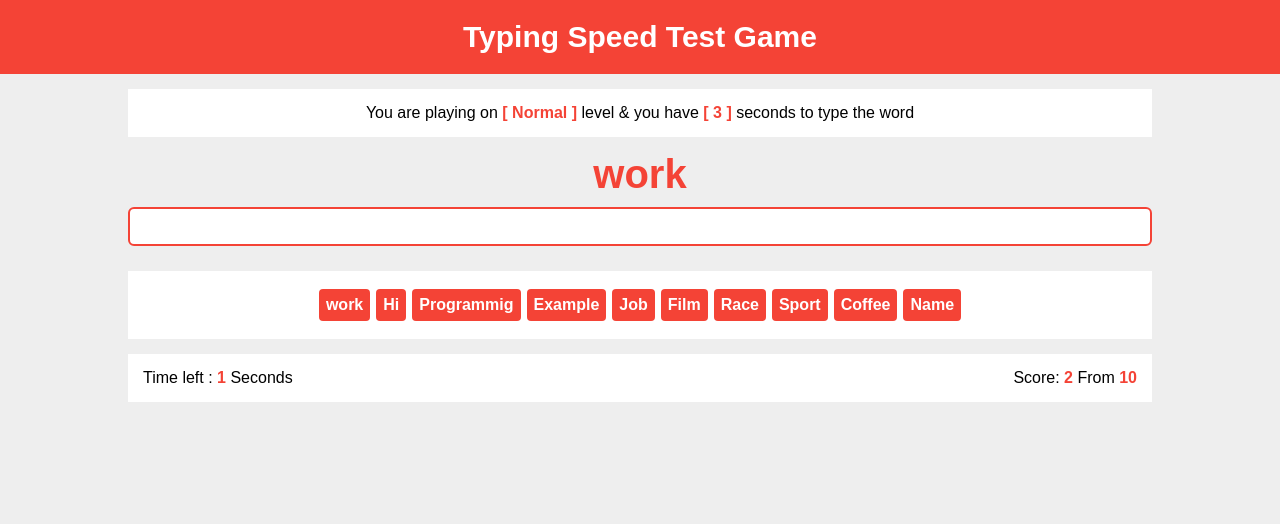
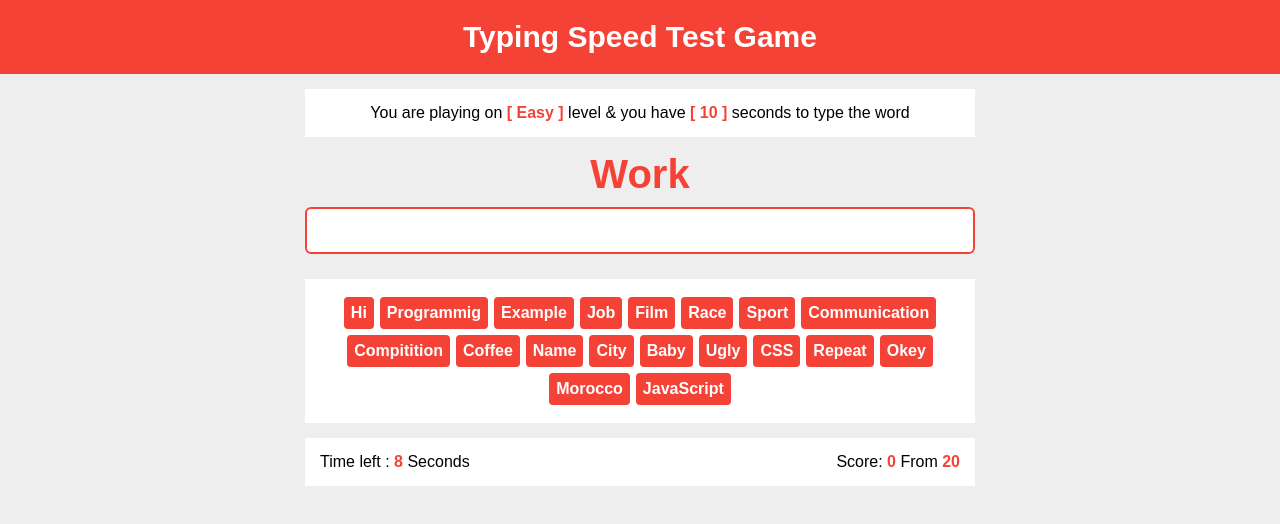
Before and after one commit to haitam-skhairi/typing-speed-game, a plain HTML site: page index.html in a window 1280 px wide. Both pictures are taken after a click on the element "Start Playing". Drawn offline with Linux system fonts and the light colour scheme.

Commit message:
Second push

```diff
--- a/index.html
+++ b/index.html
@@ -19,12 +19,13 @@
                 type the word
             </div>
             <div class="start-playing">Start Playing</div>
+            <div class="the-word"></div>
             <div class="up-coming-word"></div>
-            <input type="text">
+            <input type="text" class="input">
             <div class="rest-words"></div>
             <div class="foot-text">
-                <div>Time left : <span class="time-left">3</span> Seconds</div>
-                <div>Score: <span class="score">2</span> From <span class="words-number">30</span></div>
+                <div>Time left : <span class="time-left"></span> Seconds</div>
+                <div>Score: <span class="score">0</span> From <span class="words-number">30</span></div>
             </div>
         </div>
     </div>
--- a/index.js
+++ b/index.js
@@ -1,7 +1,7 @@
 // Hello JS
 
 const words = [
-  "work",
+  "Work",
   "Hi",
   "Programmig",
   "Example",
@@ -9,69 +9,107 @@ const words = [
   "Film",
   "Race",
   "Sport",
+  "Communication",
+  "Compitition",
   "Coffee",
   "Name",
+  "City",
+  "Baby",
+  "Ugly",
+  "CSS",
+  "Repeat",
+  "Okey",
+  "Morocco",
+  "JavaScript",
 ];
 
 // Levels
 
 let levels = {
-  Easy: 5,
+  Easy: 10,
   Normal: 3,
   Hard: 2,
 };
 
 // Getting the Elements
 
+let container = document.querySelector(".container");
 let level = document.querySelector(".head-text .level");
 let seconds = document.querySelector(".head-text .seconds");
 let startPlaying = document.querySelector(".start-playing");
-let input = document.querySelector("input");
+let input = document.querySelector(".input");
 let upComingWord = document.querySelector(".up-coming-word");
+let theWord = document.querySelector(".the-word");
 let timeLeft = document.querySelector(".foot-text .time-left");
 let wordsNumber = document.querySelector(".foot-text .words-number");
 
 // level
 
-level.innerHTML = "Normal";
-seconds.innerHTML = levels.Normal;
+level.innerHTML = "Easy";
+seconds.innerHTML = levels.Easy;
 wordsNumber.innerHTML = words.length;
 
-// Calling the Words from the Array
-
-let restWords = document.querySelector(".rest-words");
-
-for (let i = 0; i < words.length; i++) {
-  let wordSpan = document.createElement("span");
-  let wordText = document.createTextNode(words[i]);
-  wordSpan.appendChild(wordText);
-  restWords.appendChild(wordSpan);
-}
+// Controle footer
+timeLeft.innerHTML = levels.Easy;
 
 // Radomize Function
 
 startPlaying.onclick = function () {
   this.remove();
   input.focus();
-  // call randomize function
+  // Generate Word Function
   randomize();
 };
 
 function randomize() {
   let randomizeWord = words[Math.floor(Math.random() * words.length)];
-  upComingWord.innerHTML = randomizeWord;
 
+  // Get index word
+  let wordsIndex = words.indexOf(randomizeWord);
+
+  // Remove Word From Array
+  words.splice(wordsIndex, 1);
+
+  // Empty Up Coming Word
+  upComingWord.innerHTML = "";
+
+  // Calling the randomize word
+  theWord.innerHTML = randomizeWord;
+  // console
+  console.log(randomizeWord);
+  console.log(wordsIndex);
+
+  // Calling the Words from the Array
+  let restWords = document.querySelector(".rest-words");
+
+  for (let i = 0; i < words.length; i++) {
+    let wordSpan = document.createElement("span");
+    let wordText = document.createTextNode(words[i]);
+    wordSpan.appendChild(wordText);
+    restWords.appendChild(wordSpan);
+  }
+
+  // Count down timer
   let countDown = setInterval(() => {
     timeLeft.innerHTML--;
     if (timeLeft.innerHTML == "0") {
       clearInterval(countDown);
+
+      if (
+        theWord.innerHTML.toLocaleLowerCase() ===
+        input.value.toLocaleLowerCase()
+      ) {
+        randomize();
+        input.value = "";
+        timeLeft.innerHTML = levels.Easy;
+      }
+
+      // Game over
+      // let gameOver = document.createElement("div");
+      // let gameOverText = document.createTextNode("Game Over");
+      // gameOver.classList.add("game-over");
+      // gameOver.appendChild(gameOverText);
+      // document.body.appendChild(gameOver);
     }
   }, 1000);
-  empyInput();
 }
-
-function empyInput() {
-  if (upComingWord.innerHTML === input.value) {
-    input.value.innerHTML = "";
-  }
-}
--- a/style.css
+++ b/style.css
@@ -27,8 +27,10 @@ body {
 }
 
 .container {
-    width: 80%;
+    max-width: 700px;
     margin: 0 auto;
+    padding: 0 15px;
+    position: relative;
 }
 
 .head-text {
@@ -66,17 +68,20 @@ body {
     transition: .3s;
 }
 
-.up-coming-word {
+.up-coming-word,
+.the-word {
     font-weight: bold;
     font-size: 40px;
     text-align: center;
     color: var(--main-color);
+    user-select: none;
 }
 
-input {
+.input {
     width: 100%;
     padding: 10px;
     text-align: center;
+    font-size: 20px;
     caret-color: var(--main-color);
     border: 2px solid var(--main-color);
     border-radius: 6px;
@@ -103,6 +108,7 @@ input:focus {
     padding: 7px;
     margin: 3px;
     border-radius: 4px;
+    user-select: none;
 }
 
 .foot-text {
@@ -118,3 +124,20 @@ input:focus {
     color: var(--main-color);
     font-weight: bold;
 }
+
+.game-over {
+    display: flex;
+    justify-content: center;
+    align-items: center;
+    position: absolute;
+    top: 50%;
+    left: 50%;
+    transform: translate(-50%, -50%);
+    width: 100%;
+    height: 100%;
+    font-size: 40px;
+    font-weight: bold;
+    color: #F44336;
+    background-color: rgb(0 0 0 / .8);
+    z-index: 100;
+}
```
